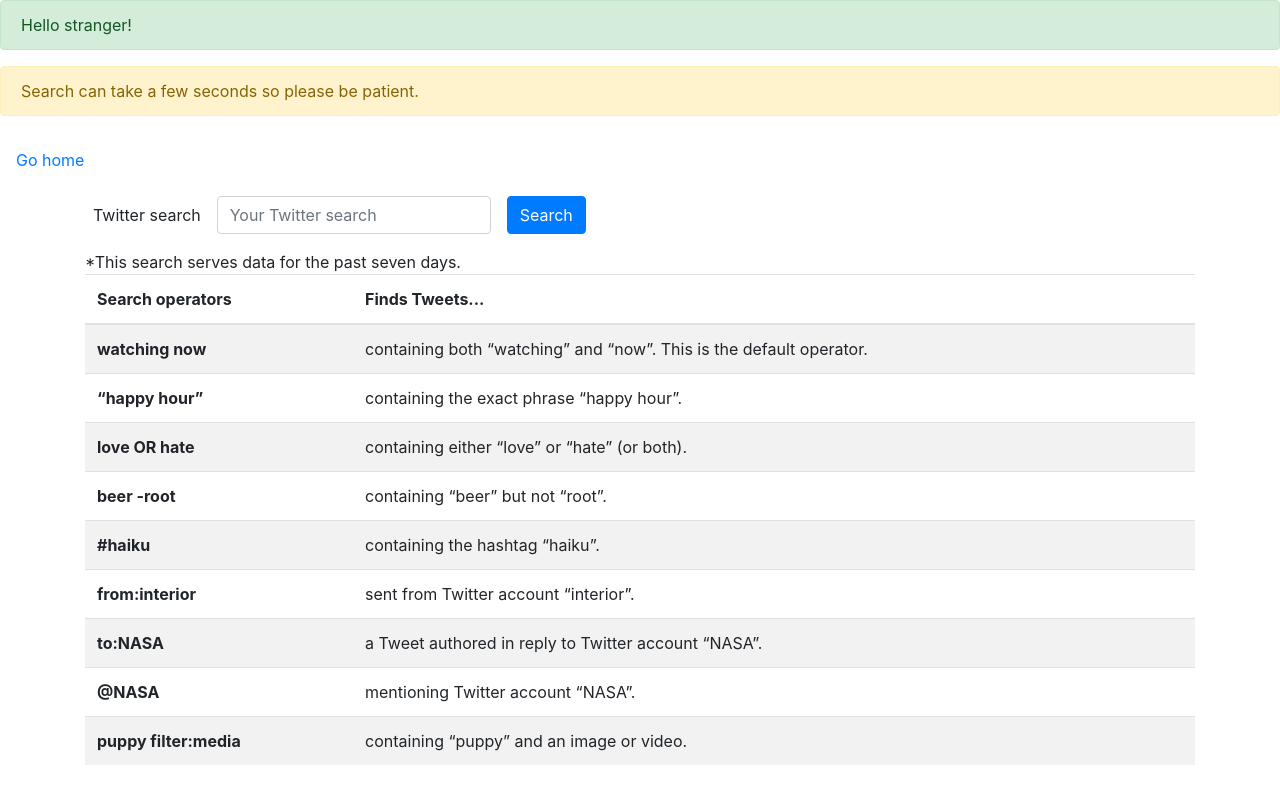
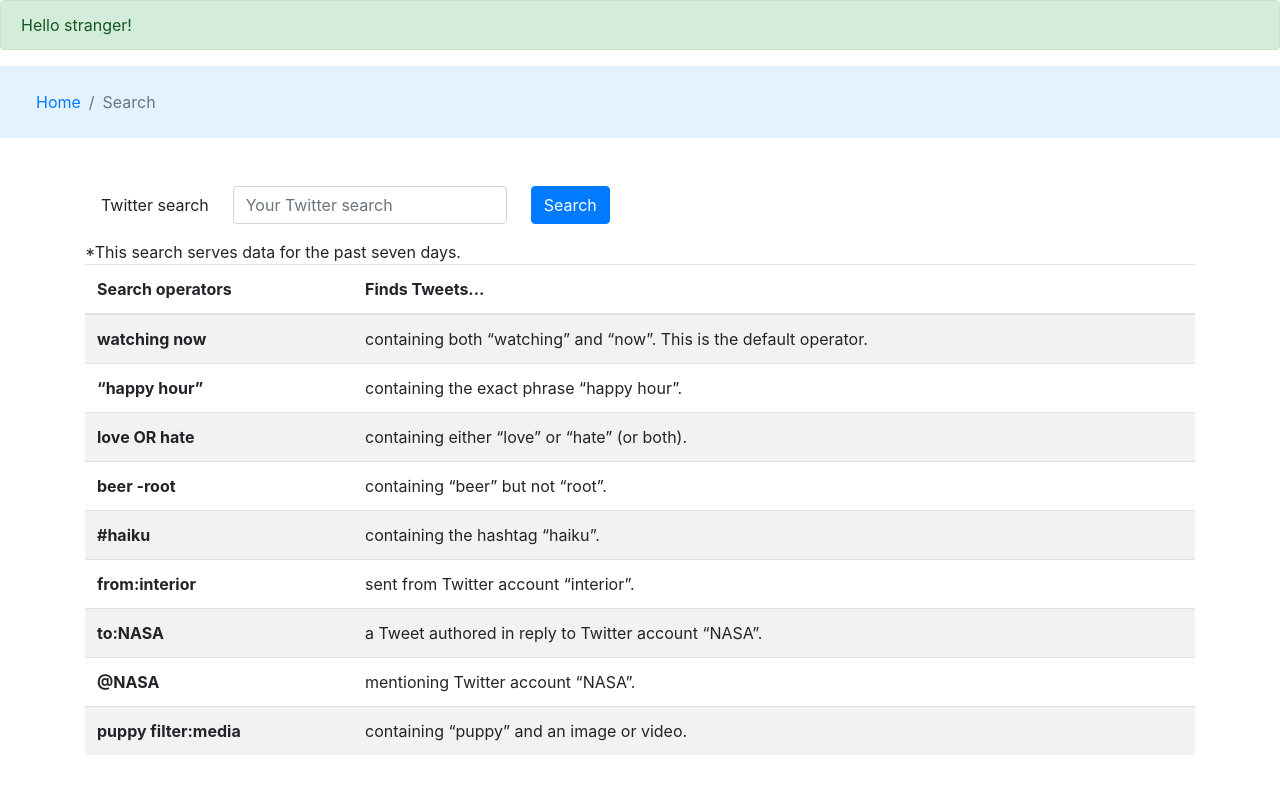
Before and after one commit to kurval/Twitter-Analyzer, a Flask app: page /search in a window 1280 px wide. Run offline with Flask 2, Linux system fonts and the light colour scheme; parts of the project's set-up code (start-up, migrations or seed data) failed here and were passed over.

Commit message:
adding navbar

```diff
--- a/app.py
+++ b/app.py
@@ -59,7 +59,6 @@ def search():
         session['quest'] = 'anonymous'
         flash("Hello stranger!", "success")
 
-    flash("Search can take a few seconds so please be patient.", "warning")
     if 'screen_name' in session:
         return render_template('search.html', user=g.user)
     return render_template('search.html', user=None)
--- a/static/css/style.css
+++ b/static/css/style.css
@@ -6,7 +6,12 @@
     margin-bottom: 2rem;
 }
 
+.container.search {
+    margin-top: 2rem;
+}
+
 .even-larger-badge {
+    margin-top: 3rem;
     font-size: 1em;
 }
 
--- a/templates/search.html
+++ b/templates/search.html
@@ -15,34 +15,36 @@
         {% for category, message in get_flashed_messages(with_categories=True) %}
             <div class="alert alert-{{category}}" role="alert">{{ message }}</div>
         {% endfor %}
-        {% if user %}
-            <div class="d-flex justify-content-end">
-                <div class="p-3 align-self-center">
-                    <strong class="text-secondary">@{{ user.screen_name }}</strong>
-                </div>
-                <div class="p-3">
+
+        <nav class="navbar sticky-top navbar-light" style="background-color: #e3f2fd;">
+            <nav aria-label="breadcrumb">
+                <ol class="breadcrumb m-1" style="background-color: #e3f2fd;">
+                  <li class="breadcrumb-item"><a href="{{ url_for('logout') }}">Home</a></li>
+                  <li class="breadcrumb-item active" aria-current="page">Search</li>
+                </ol>
+            </nav>
+            {% if user %}
+                <form class="form-inline">
+                    <strong class="mr-sm-4 mr-3 text-secondary">@{{ user.screen_name }}</strong>
                     <a href="{{ url_for('logout') }}">
-                        <button type="button" class="btn btn-outline-primary">
+                        <button type="button" class="btn btn-outline-primary my-2 my-sm-0">
                             Logout
                         </button>
                     </a>
-                </div>
-            </div>
-        {% else %}
-            <div class="p-3 text-left">
-                <a href="{{ url_for('logout') }}">Go home</a>
-            </div>
-        {% endif %}
-        <div class="container">
+                </form>
+            {% endif %}
+        </nav>
+
+        <div class="container search">
             <div class="p-2">
                 <form class="form-inline" action="{{ url_for('results') }}">
-                    <div class="form-group mb-2">
+                    <div class="form-group m-2">
                         <label for="q">Twitter search</label>
                     </div>
-                    <div class="form-group mx-sm-3 mb-2">
+                    <div class="form-group mx-sm-3 m-2">
                         <input class="form-control" type="text" name="q" id="q" placeholder="Your Twitter search">
                     </div>
-                    <button type="submit" class="btn btn-primary mb-2" onclick="loading();">Search</button>
+                    <button type="submit" class="btn btn-primary m-2" onclick="loading();">Search</button>
                 </form>
             </div>
             <table class="table table-striped">
```
Also changed, not shown: templates/result.html (+18 -17 lines).
